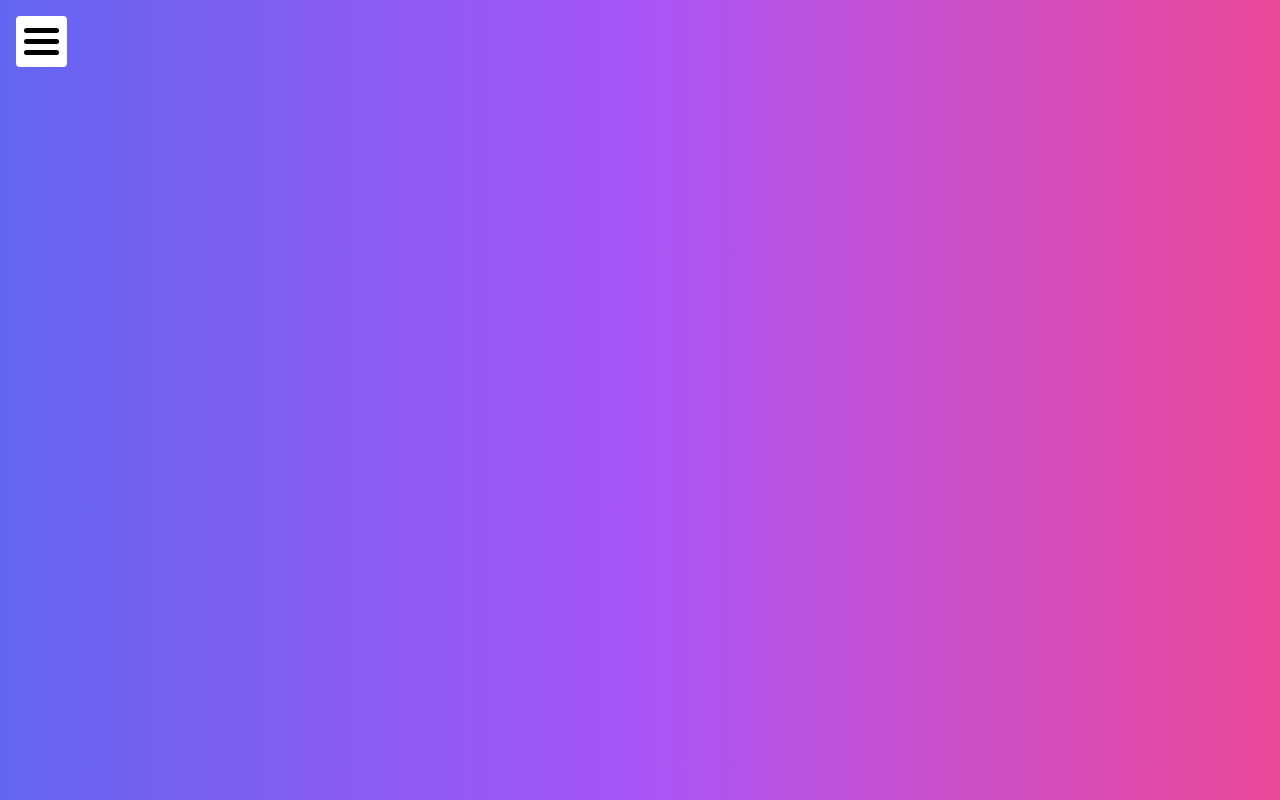
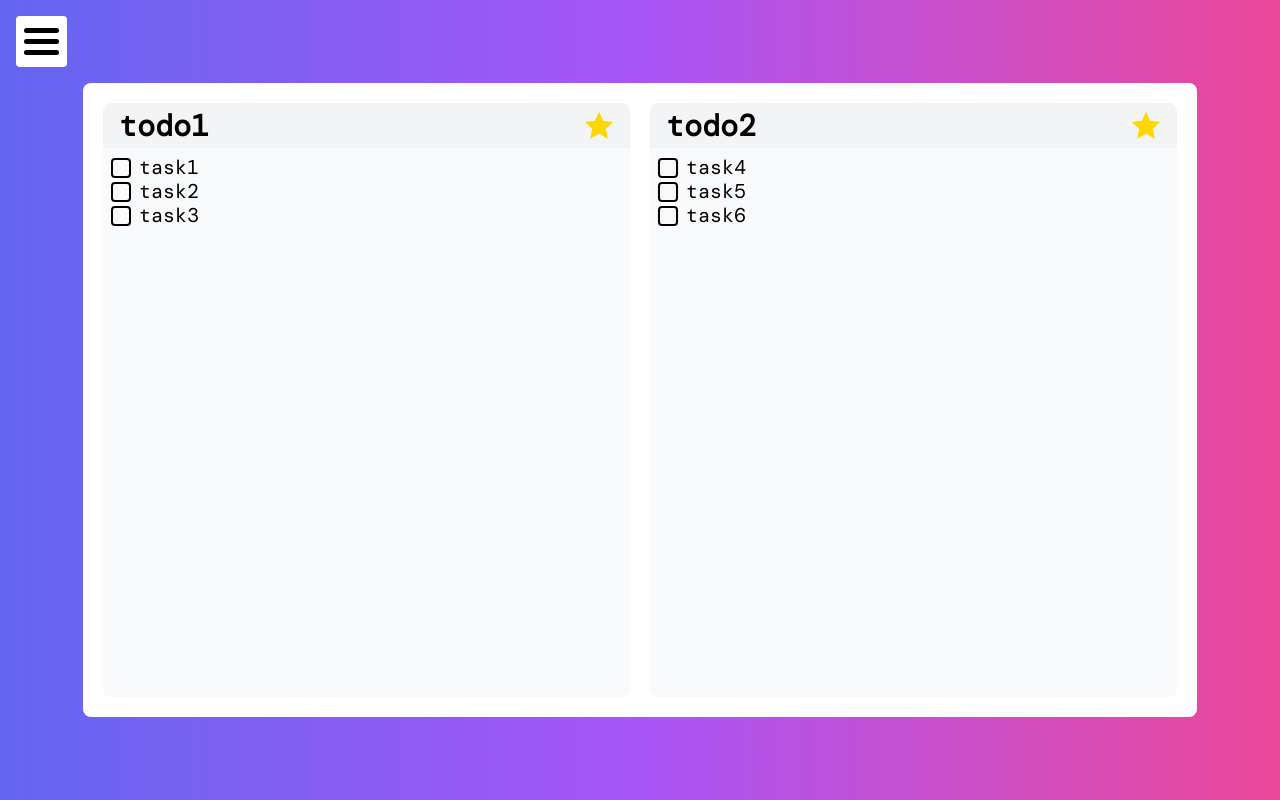
Before and after one commit to ImInBox/todoit, a React (Create React App) app: page / in a window 1280 px wide. Built offline with nearby package versions, Linux system fonts and the light colour scheme; no server answers; sample sign-in values are in the browser's storage.

Commit message:
big update

```diff
--- a/src/components/Sidebar.jsx
+++ b/src/components/Sidebar.jsx
@@ -36,6 +36,7 @@ function Sidebar(){
 
     return(
         <>
+        <div className={`h-full duration-300 w-0 ${isOpen ? "p-[150px]" : "p-0"}`}/>
         <div className={`rounded-r duration-300 top-0 left-0 bg-white fixed ${isOpen ? "" : "-translate-x-[300px]"} h-full`}>
             <div className="flex h-full w-[300px] flex-col">
                 <h1 className="ml-8 mb-2 font-kanit text-[60px]">TODO IT</h1>
--- a/src/pages/Home.jsx
+++ b/src/pages/Home.jsx
@@ -1,10 +1,53 @@
 import Background from "../components/Background";
 import Sidebar from "../components/Sidebar";
+import { RiStarFill } from 'react-icons/ri'
 
-function HomePage(){
-    return(
-        <Background className="flex justify-center items-center">
-            <Sidebar/>
+function HomePage() {
+    const starItems = [
+        {
+            id: 0,
+            title: "todo1",
+            todo: ["task1", "task2", "task3"],
+        },
+        {
+            id: 1,
+            title: "todo2",
+            todo: ["task4", "task5", "task6"],
+        },
+    ];
+
+    return (
+        <Background className="flex">
+            <Sidebar />
+            <div className="h-full w-full flex p-[83px]">
+                <div className="h-full w-full flex bg-white rounded-lg pt-[20px] pl-[20px] pb-[20px]">
+                    {starItems.map((starItems, index) => (
+                        <div key={index} className="h-full w-full font-dmMono bg-gray-50 rounded-lg mr-[20px]">
+                            <div>
+                                <div className="flex items-center bg-gray-100 rounded-t-lg">
+                                    <h2 className="text-[30px] ml-4 font-extrabold text-">{starItems.title}</h2>
+                                    <div className="w-full flex flex-row-reverse pr-4">
+                                        <RiStarFill size={30} color="gold" />
+                                    </div>
+                                </div>
+                                <ul>
+                                    {starItems.todo.map((todo, index) => (
+                                        <li className="mt-[4px] text-[20px] h-[20px]" key={index}>
+                                            <label className="flex">
+                                                <input type="checkbox" className="ml-2 checked:before:scale-100 before:scale-0 before:bg-black before:w-[12px] before:h-[12px] grid place-content-center appearance-none rounded translate-y-[6px] h-[20px] w-[20px] border-2 font-bold border-black" />
+                                                <p className="ml-2">{todo}</p>
+                                            </label>
+                                        </li>
+                                    ))}
+                                </ul>
+                                <div className={`mt-2 flex opacity-0`}>
+                                    Done:
+                                </div>
+                            </div>
+                        </div>
+                    ))}
+                </div>
+            </div>
         </Background>
     )
 }
--- a/src/pages/Settings.jsx
+++ b/src/pages/Settings.jsx
@@ -5,6 +5,10 @@ function SettingsPage(){
     return(
         <Background className="flex justify-center items-center">
             <Sidebar/>
+            <div className="h-full w-full flex p-[83px]">
+                <div className="h-full w-full flex bg-white rounded-lg">
+                </div>
+            </div>
         </Background>
     )
 }
```
Also changed, not shown: 2 other files (tests, documents, lock files or other folders).
